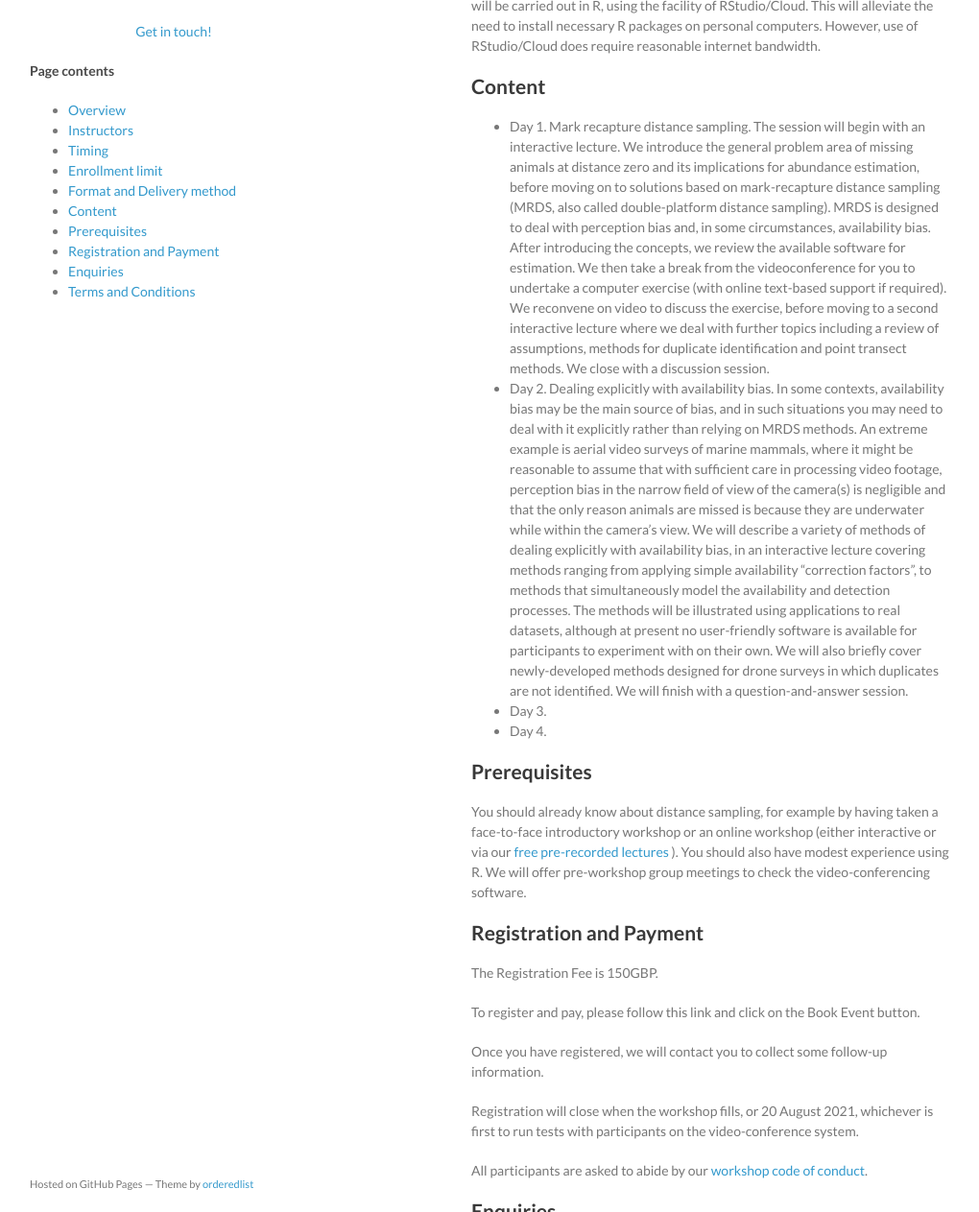
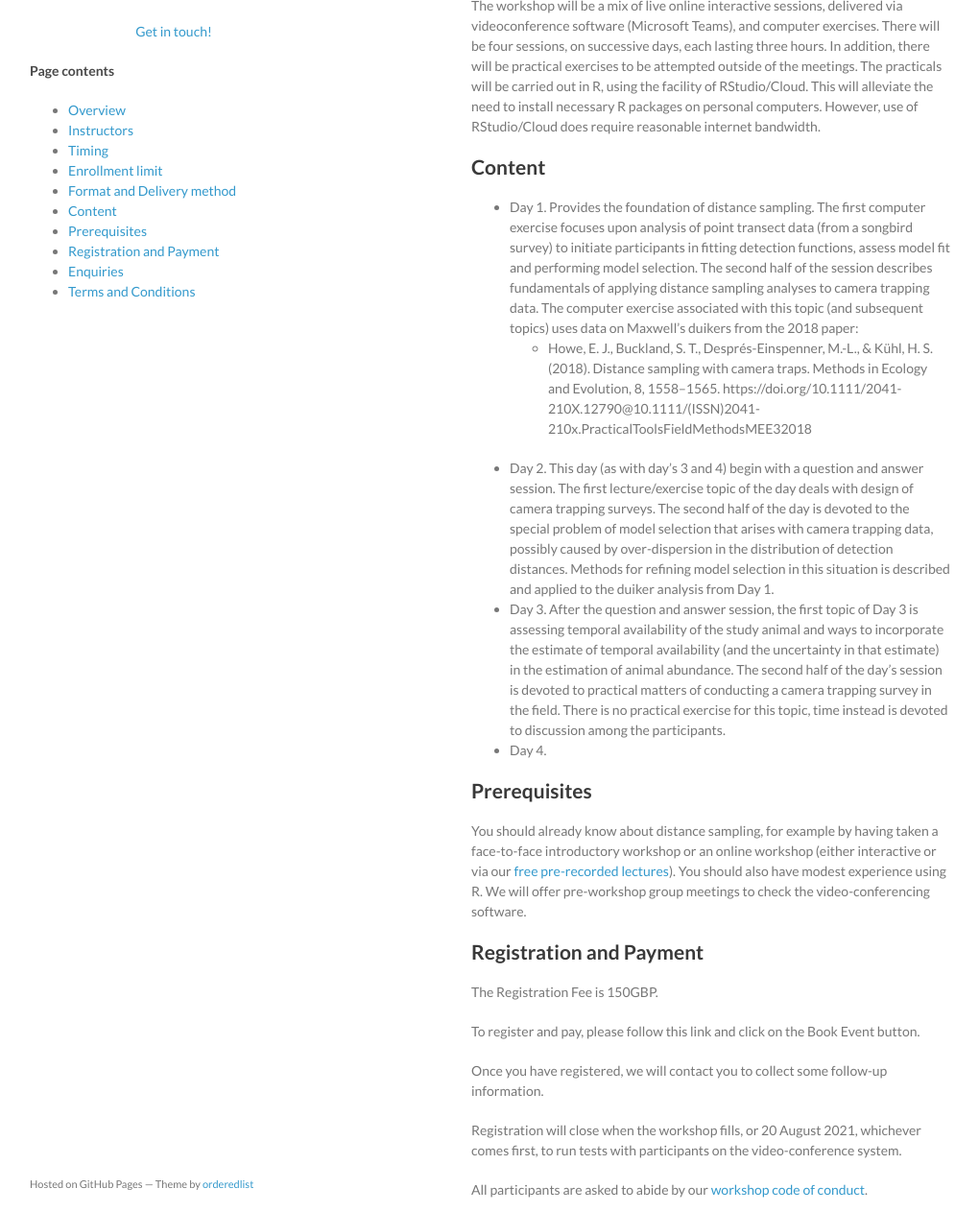
Before and after one commit to distanceworkshops/distanceworkshops.github.io, a Jekyll site: the page built from CTDS-Oct2021.md, in a window 1280 px wide and 1400 px high, scrolled down 557 px, cut to the strip 137-1400 px from the top of the window. Shown: the whole strip at 96% size, without its empty margins (129-1149 px from the left). Built offline with Jekyll 4.4.1, drawn with Linux system fonts in a browser that asks for light colours; some of the changed text lies outside the part shown.

Commit message:
Update CTDS-Oct2021.md

```diff
--- a/CTDS-Oct2021.md
+++ b/CTDS-Oct2021.md
@@ -6,7 +6,7 @@
 
 # Online workshop: analysis of camera trap data with distance sampling, October 2021
 
-Are you concerned about missing animals on the transect line or point?  This is the workshop for you!
+Camera traps are widely used for studying terrestrial animal populations.  Several methods exist for analysis of camera trap data to estimate animal abundance.  Use of distance sampling theory for analysis of camera trap data does not require identification of individual animals to estimate abundance.  This workshop, through lecture and computer exercises, provides training in the analysis of camera trap data to produce abundance estimates.
 
 ## Overview
 
@@ -33,14 +33,15 @@
 
 ## Content
 
--	Day 1.  Mark recapture distance sampling.  The session will begin with an interactive lecture.  We introduce the general problem area of missing animals at distance zero and its implications for abundance estimation, before moving on to solutions based on mark-recapture distance sampling (MRDS, also called double-platform distance sampling).  MRDS is designed to deal with perception bias and, in some circumstances, availability bias.  After introducing the concepts, we review the available software for estimation.  We then take a break from the videoconference for you to undertake a computer exercise (with online text-based support if required).  We reconvene on video to discuss the exercise, before moving to a second interactive lecture where we deal with further topics including a review of assumptions, methods for duplicate identification and point transect methods.  We close with a discussion session.
--	Day 2.  Dealing explicitly with availability bias.  In some contexts, availability bias may be the main source of bias, and in such situations you may need to deal with it explicitly rather than relying on MRDS methods. An extreme example is aerial video surveys of marine mammals, where it might be reasonable to assume that with sufficient care in processing video footage, perception bias in the narrow field of view of the camera(s) is negligible and that the only reason animals are missed is because they are underwater while within the camera’s view. We will describe a variety of methods of dealing explicitly with availability bias, in an interactive lecture covering methods ranging from applying simple availability “correction factors”, to methods that simultaneously model the availability and detection processes.  The methods will be illustrated using applications to real datasets, although at present no user-friendly software is available for participants to experiment with on their own. We will also briefly cover newly-developed methods designed for drone surveys in which duplicates are not identified.  We will finish with a question-and-answer session.
--	Day 3.
+-	Day 1.  Provides the foundation of distance sampling.  The first computer exercise focuses upon analysis of point transect data (from a songbird survey) to initiate participants in fitting detection functions, assess model fit and performing model selection. The second half of the session describes fundamentals of applying distance sampling analyses to camera trapping data.  The computer exercise associated with this topic (and subsequent topics) uses data on Maxwell's duikers from the 2018 paper:
+    -	 Howe, E. J., Buckland, S. T., Després-Einspenner, M.-L., & Kühl, H. S. (2018). Distance sampling with camera traps. Methods in Ecology and Evolution, 8, 1558–1565. https://doi.org/10.1111/2041-210X.12790@10.1111/(ISSN)2041-210x.PracticalToolsFieldMethodsMEE32018
+-	Day 2.  This day (as with day's 3 and 4) begin with a question and answer session. The first lecture/exercise topic of the day deals with design of camera trapping surveys. The second half of the day is devoted to the special problem of model selection that arises with camera trapping data, possibly caused by over-dispersion in the distribution of detection distances.  Methods for refining model selection in this situation is described and applied to the duiker analysis from Day 1.
+-	Day 3. After the question and answer session, the first topic of Day 3 is assessing temporal availability of the study animal and ways to incorporate the estimate of temporal availability (and the uncertainty in that estimate) in the estimation of animal abundance.  The second half of the day's session is devoted to practical matters of conducting a camera trapping survey in the field.  There is no practical exercise for this topic, time instead is devoted to discussion among the participants.
 -	Day 4.
 
 ## Prerequisites
 
-You should already know about distance sampling, for example by having taken a face-to-face introductory workshop or an online workshop (either interactive or via our [free pre-recorded lectures](https://workshops.distancesampling.org/online-course/) ).  You should also have modest experience using R. We will offer pre-workshop group meetings to check the video-conferencing software.
+You should already know about distance sampling, for example by having taken a face-to-face introductory workshop or an online workshop (either interactive or via our [free pre-recorded lectures](https://workshops.distancesampling.org/online-course/)).  You should also have modest experience using R. We will offer pre-workshop group meetings to check the video-conferencing software.
 
 ## Registration and Payment
 
@@ -50,7 +51,7 @@
 
 Once you have registered, we will contact you to collect some follow-up information.
 
-Registration will close when the workshop fills, or 20 August 2021, whichever is first to run tests with participants on the video-conference system.
+Registration will close when the workshop fills, or 20 August 2021, whichever comes first, to run tests with participants on the video-conference system.
 
 All participants are asked to abide by our [workshop code of conduct](code-of-conduct).
 
```
